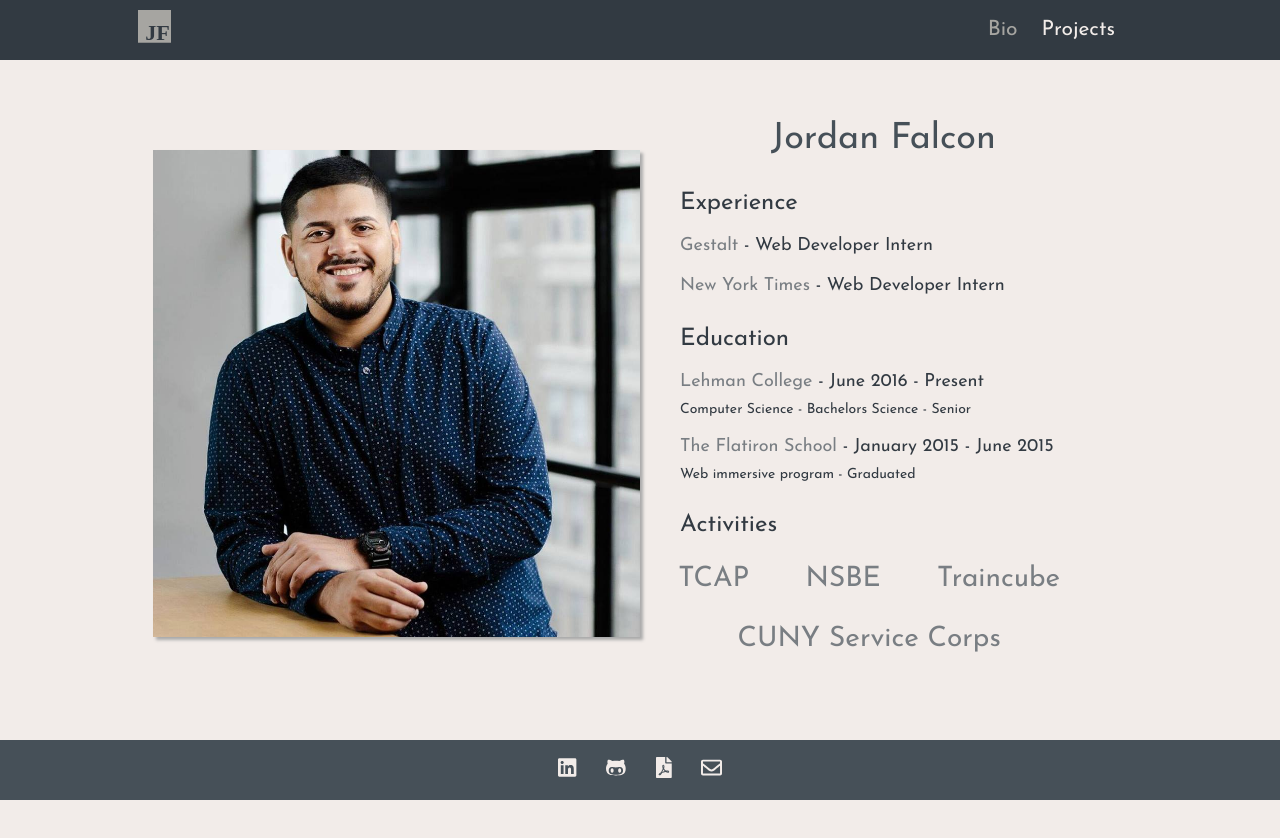
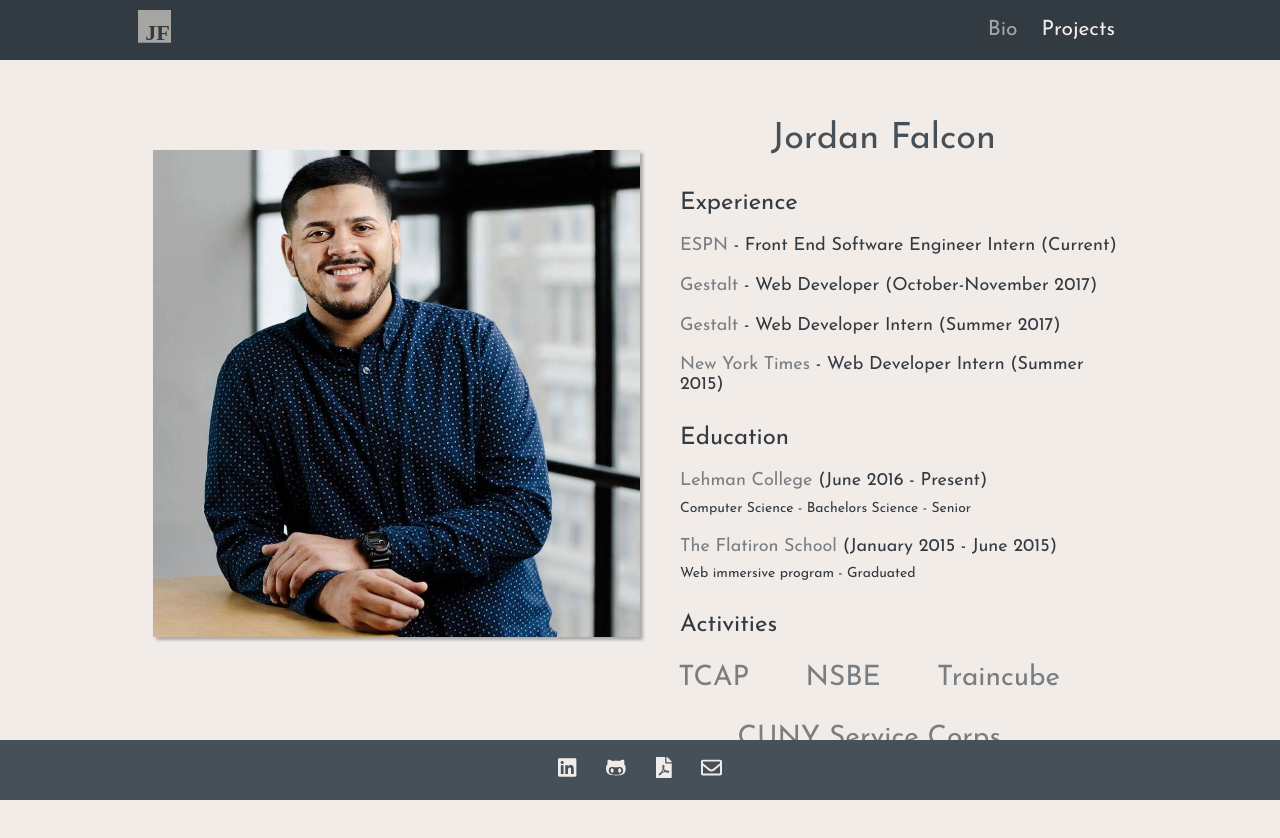
Before and after one commit to j-falcon122/jordanjfalcon, a React (Create React App) app: page /Bio in a window 1280 px wide. Shown: the top 838 px of the page. Before the commit the page ends 800 px from the top, so only its background shows below. Built offline with nearby package versions, Linux system fonts and the light colour scheme.

Commit message:
Update bio content

```diff
--- a/src/Bio.js
+++ b/src/Bio.js
@@ -15,22 +15,26 @@ class Bio extends Component {
                 <h3>Experience</h3>
                 <ul className="Bio-experience">
                     <li>
-                        <h4><a href="http://gestalt.io/" target="_blank" title="Gesatalt" alt="Gestalt">Gestalt</a> - Web Developer Intern</h4>
-                        <h5></h5>
+                        <h4><a href="http://www.espn.com/" target="_blank" title="Gesatalt" alt="ESPN">ESPN</a> - Front End Software Engineer Intern (Current)</h4>
                     </li>
                     <li>
-                        <h4><a href="https://www.nytimes.com/" target="_blank" title="New York Times" alt="New York Times">New York Times</a> - Web Developer Intern</h4>
-                        <h5></h5>
+                        <h4><a href="http://gestalt.io/" target="_blank" title="Gesatalt" alt="Gestalt">Gestalt</a> - Web Developer (October-November 2017)</h4>
+                    </li>
+                    <li>
+                        <h4><a href="http://gestalt.io/" target="_blank" title="Gesatalt" alt="Gestalt">Gestalt</a> - Web Developer Intern (Summer 2017) </h4>
+                    </li>
+                    <li>
+                        <h4><a href="https://www.nytimes.com/" target="_blank" title="New York Times" alt="New York Times">New York Times</a> - Web Developer Intern (Summer 2015)</h4>
                     </li>
                 </ul>
                 <h3>Education</h3>
                 <ul className="Bio-education">
                     <li>
-                        <h4><a href="http://lehman.edu/" target="_blank" alt="Lehamn College" title="Lehamn College">Lehman College</a> - June 2016 - Present</h4>
+                        <h4><a href="http://lehman.edu/" target="_blank" alt="Lehamn College" title="Lehamn College">Lehman College</a> (June 2016 - Present)</h4>
                         <h5>Computer Science - Bachelors Science - Senior</h5>
                     </li>
                     <li>
-                        <h4><a href="https://flatironschool.com/" target="_blank" alt="The Flatiron School" title="The Flatiron School">The Flatiron School</a> - January 2015 - June 2015</h4>
+                        <h4><a href="https://flatironschool.com/" target="_blank" alt="The Flatiron School" title="The Flatiron School">The Flatiron School</a>  (January 2015 - June 2015)</h4>
                         <h5>Web immersive program - Graduated</h5>
                     </li>
                 </ul>
```
